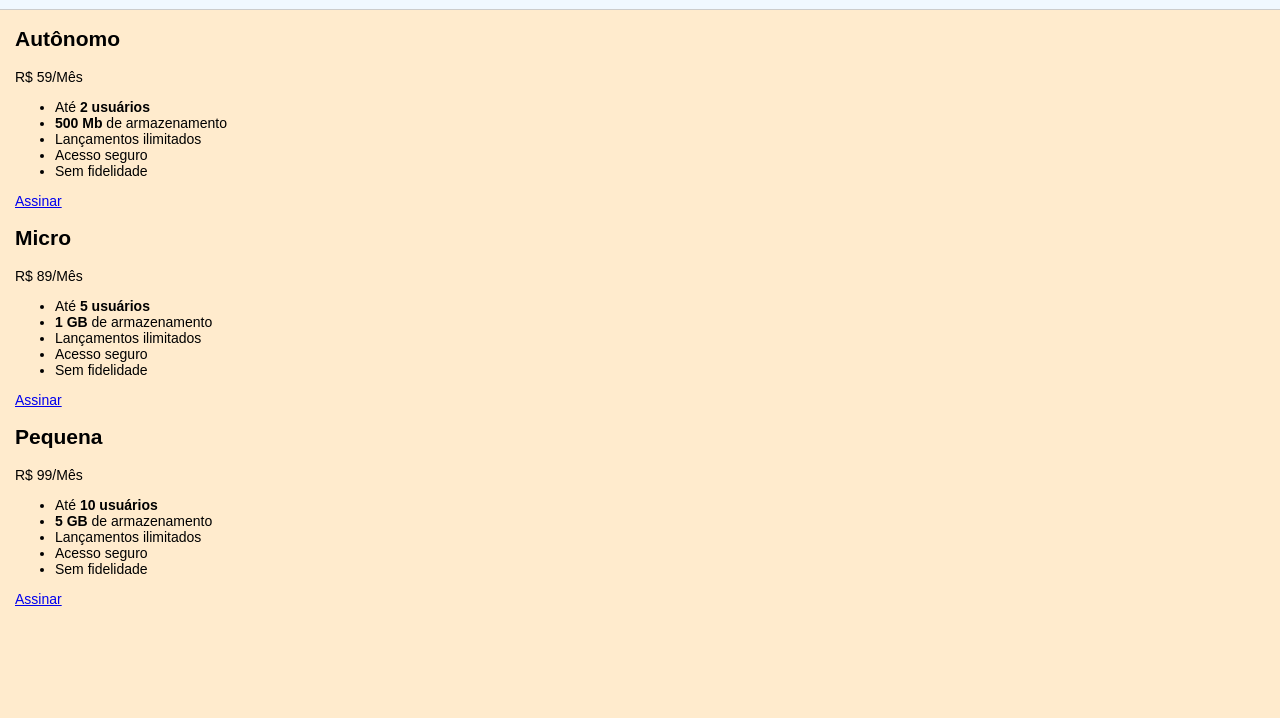
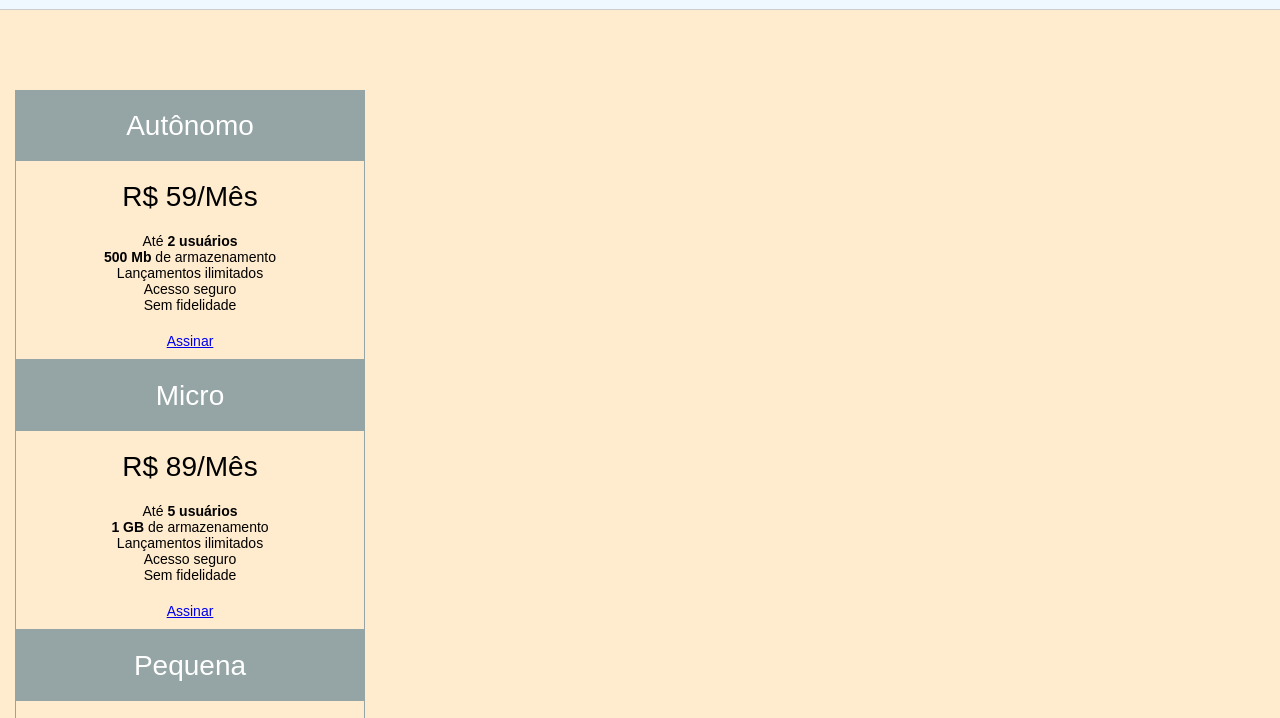
Before and after one commit to Luiz-Felipe-R-N/Projeto-site, a plain HTML site: page Preparando Projeto/index.html in a window 1280 px wide. Shown: the part 50-768 px from the top of the page. Drawn offline with Linux system fonts and the light colour scheme.

Commit message:
Css(modif. estilo da caixa de planos)

```diff
--- a/Preparando Projeto/css/estilos.css
+++ b/Preparando Projeto/css/estilos.css
@@ -30,3 +30,53 @@ header > div > img{
     padding-right: 15px;
     margin: 0 auto;
 }
+
+#plano{
+    padding: 80px 0px;
+
+ }
+
+article{
+    border: 1px solid #95a4a5;
+    width: 350px;
+    padding: 10px;
+
+}
+
+article > h2{
+    text-align: center;
+    color: white;
+
+    background-color: #95a4a5 ;
+
+    line-height: 2.5;
+
+    margin:-10px;
+    margin-bottom: 0;
+
+    font-weight: normal;
+    font-size: 28px;
+}
+
+article > div{
+    text-align: center;
+
+    font-size: 28px;
+
+    margin: 20px 0px;
+}
+
+article > ul {
+    list-style: none;
+
+    padding: 0;
+    margin: 20px 0px
+}
+
+article > ul > li{
+    text-align: center;
+}
+
+article > footer{
+    text-align: center;
+}
```
